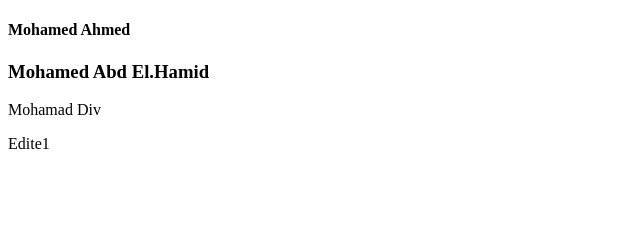
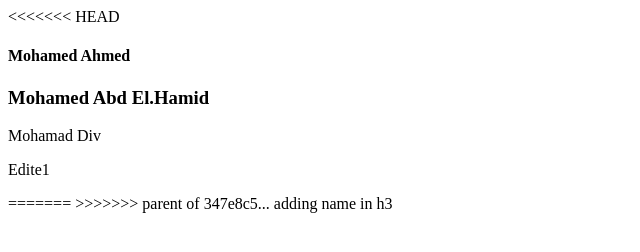
Before and after one commit to mohamedhelwa/Version-Control-test, a plain HTML site: page index.html in a window 1280 px wide. Shown: the whole page, without its empty margins (0-640 px from the left). Drawn offline with Linux system fonts and the light colour scheme.

Commit message:
revret step

```diff
--- a/index.html
+++ b/index.html
@@ -6,9 +6,13 @@
     <title>Document</title>
 </head>
 <body>
+<<<<<<< HEAD
     <h4>Mohamed Ahmed</h4>
     <h3>Mohamed Abd El.Hamid</h3>
     <div>Mohamad Div</div>
     <p>Edite1</p>
+=======
+
+>>>>>>> parent of 347e8c5... adding name in h3
 </body>
 </html>
```
